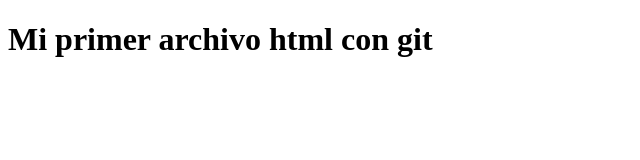
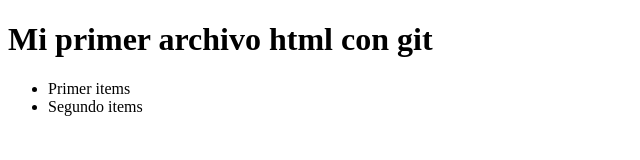
Before and after one commit to Rafa027/CursoReact, a plain HTML site: page index.html in a window 1280 px wide. Shown: the whole page, without its empty margins (0-640 px from the left). Drawn offline with Linux system fonts and the light colour scheme.

Commit message:
Archivo Modificado

```diff
--- a/index.html
+++ b/index.html
@@ -7,5 +7,9 @@
 </head>
 <body>
     <h1>Mi primer archivo html con git</h1>
+    <ul>
+        <li>Primer items</li>
+        <li>Segundo items</li>
+    </ul>
 </body>
 </html>
```
